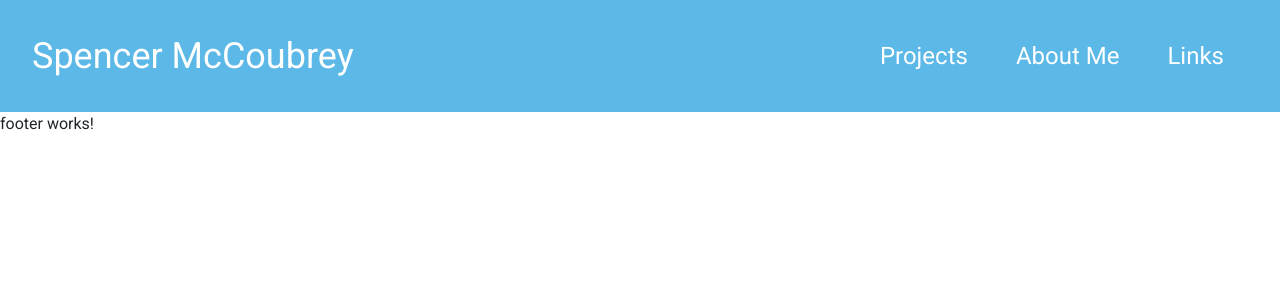
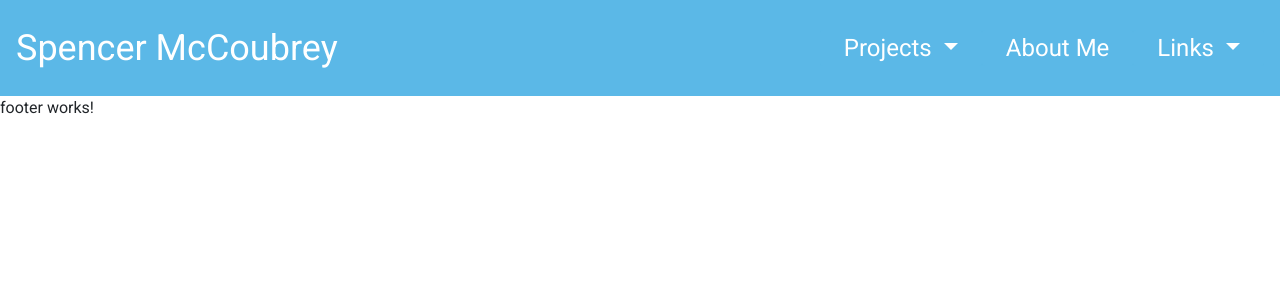
Before and after one commit to McCoubs/personal-website-frontend, an Angular app: page / in a window 1280 px wide. Shown: the top 300 px of the page. Built offline with nearby package versions, Linux system fonts and the light colour scheme; what angular-font-awesome would draw is missing.

Commit message:
finalized header menu

```diff
--- a/src/app/header/header.component.html
+++ b/src/app/header/header.component.html
@@ -2,33 +2,42 @@
   <div class="menu-col">
     <nav class="navbar navbar-expand-md navbar-light">
       <a class="home-link navbar-brand" routerLink="/">Spencer McCoubrey</a>
-
       <button class="navbar-toggler" type="button" aria-label="Toggle navigation" (click)="toggleNavbar()">
         <fa name="bars" size="2x"></fa>
       </button>
       <div class="collapse navbar-collapse" [ngClass]="{ 'show': navbarOpen }">
         <ul class="navbar-nav mr-auto">
           <li class="projects-item item">
+            <a class="dropdown-toggle item">
               Projects
+            </a>
             <ul class="dropdown">
-              <li class="item">
-                Project-Euler
-              </li>
-              <li class="item">
-                Maze-Generator
-              </li>
+              <li class="item"><a class="item">Project-Euler</a></li>
+              <li class="item"><a class="item">Maze-Generator</a></li>
             </ul>
           </li>
           <li class="about-item item">
+            <a class="item">
               About Me
+            </a>
           </li>
           <li class="link-item item">
+            <a class="dropdown-toggle item">
               Links
+            </a>
             <ul class="dropdown right">
+              <li class="item">
                 <a class="item" href="https://www.linkedin.com/in/spencer-mccoubrey-38b559130/" target="_blank">LinkedIn<img class="icon" src="assets/linkedin-icon.svg"></a>
+              </li>
+              <li class="item">
                 <a class="item" href="https://github.com/McCoubs" target="_blank">Github<img class="icon" src="assets/github-icon.svg"></a>
+              </li>
+              <li class="item">
                 <a class="item" href="mailto:spencemcc@gmail.com">spencemcc@gmail.com</a>
+              </li>
+              <li class="item">
                 <a class="item" href="assets/resume.pdf" download>My Resume<img class="icon" src="assets/resume.svg"></a>
+              </li>
             </ul>
           </li>
         </ul>
--- a/src/app/header/header.component.scss
+++ b/src/app/header/header.component.scss
@@ -7,23 +7,6 @@
   font-size: 24px;
   display: flex;
   padding: 16px;
-
-  .name-col {
-    font-size: 36px;
-    align-items: center;
-    display: flex;
-
-    .home-link {
-      background-color: $palette-blue;
-      color: #ffffff;
-      cursor: pointer;
-      text-decoration: none;
-    }
-
-    @media only screen and (min-width: map_get($grid-breakpoints, 'md')) {
-      padding-left: 32px;
-    }
-  }
 
   .menu-col {
     justify-content: center;
@@ -36,11 +19,16 @@
       align-items: center;
       display: flex;
       width: 100%;
+      padding: 0;
 
       .navbar-collapse {
         flex-grow: 0;
         transition: all .3s ease;
         -webkit-transition: all .3s ease;
+      }
+
+      .navbar-nav {
+        //align-items: center;
       }
     }
 
@@ -48,38 +36,50 @@
       color: #ffffff;
       border-color: #ffffff;
     }
+
     .home-link {
       background-color: $palette-blue;
       color: #ffffff;
       cursor: pointer;
       text-decoration: none;
       font-size: 36px;
+      margin: 0;
+
+      @media only screen and (max-width: map_get($grid-breakpoints, 'sm')) {
+        font-size: 24px;
+      }
     }
 
-    .item, .nav-item {
+    .item {
+      background-color: $palette-blue;
+      color: #ffffff;
       width: fit-content;
-      padding: 0 24px;
-      display: flex;
-      align-items: center;
       list-style: none;
+      display: block;
       text-overflow: ellipsis;
       white-space: nowrap;
       position: relative;
-      cursor: pointer;
       border-radius: 3px;
-      transition: background 0.1s linear;
+
+      &:not(li) {
+        cursor: pointer;
+        padding: 0 24px;
+      }
 
       .dropdown {
         border-radius: 3px;
         padding: 12px;
-        visibility: hidden;
-        opacity: 0;
-        position: absolute;
+        display: none;
         top: 100%;
         left: 0;
+        position: absolute;
         background-color: $palette-blue;
         color: #ffffff;
         transition: opacity 0.2s linear;
+
+        @media only screen and (max-width: map_get($grid-breakpoints, 'md')) {
+          position: static;
+        }
 
         &.right {
           left: unset;
@@ -88,22 +88,13 @@
       }
 
       &:hover {
-        color: $palette-blue;
-        background-color: #ffffff;
+        > a {
+          color: $palette-blue;
+          background-color: #ffffff;
+        }
 
         > .dropdown {
-          visibility: visible;
-          opacity: 1;
-        }
-      }
-
-      a {
-        background-color: $palette-blue;
-        color: #ffffff;
-
-        &:hover {
-          color: $palette-blue;
-          background-color: #ffffff;
+          display: block;
         }
       }
 
```
Lines whose indentation alone changed are shown as unchanged.
